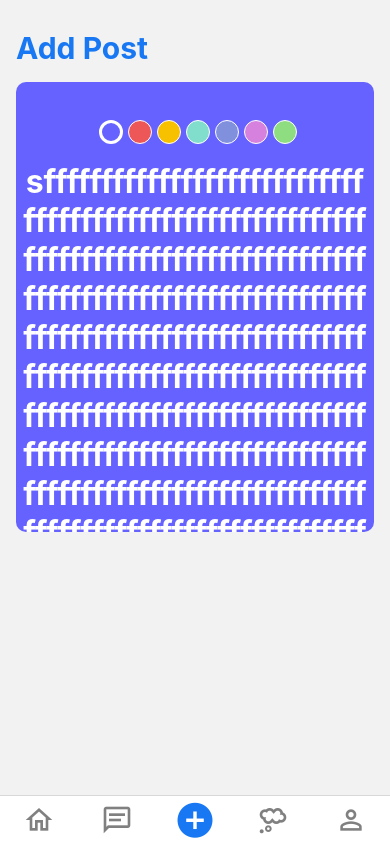
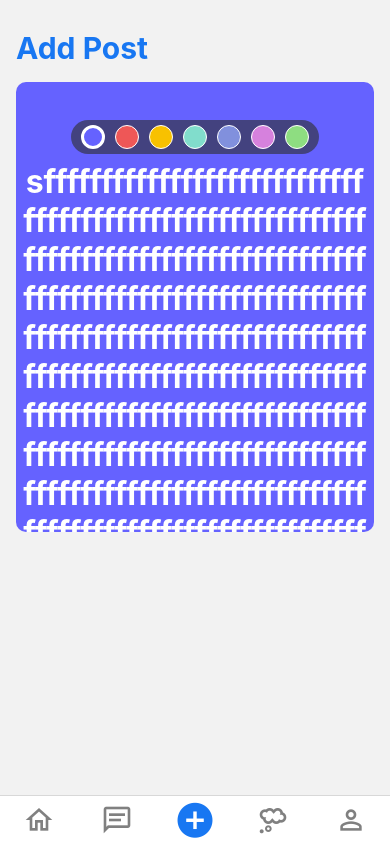
Before and after one commit to Group-15-2/imu, a React Native app: screen /AddPost in a window 390 px wide. Built offline with nearby package versions, Linux system fonts and the light colour scheme.

Commit message:
add post

```diff
--- a/Screens/Addpost.js
+++ b/Screens/Addpost.js
@@ -75,7 +75,6 @@
       <Text style={addStyles.header}>
         Add Post
       </Text>
-
       <FlatList
         numColumns={7}
         data={DATA}
@@ -132,13 +131,16 @@
     height: 24,
     borderRadius: 50,
     borderColor: '#fff',
-    marginLeft: 5
+    marginHorizontal: 5
   },
 
   color_picker_container: {
     position: 'absolute',
     zIndex: 1,
-    paddingTop: 120,
-    alignSelf: 'center'
+    marginTop: 120,
+    alignSelf: 'center',
+    backgroundColor: '#2f2f2f9c',
+    padding: 5,
+    borderRadius: 50
   }
 })
```
